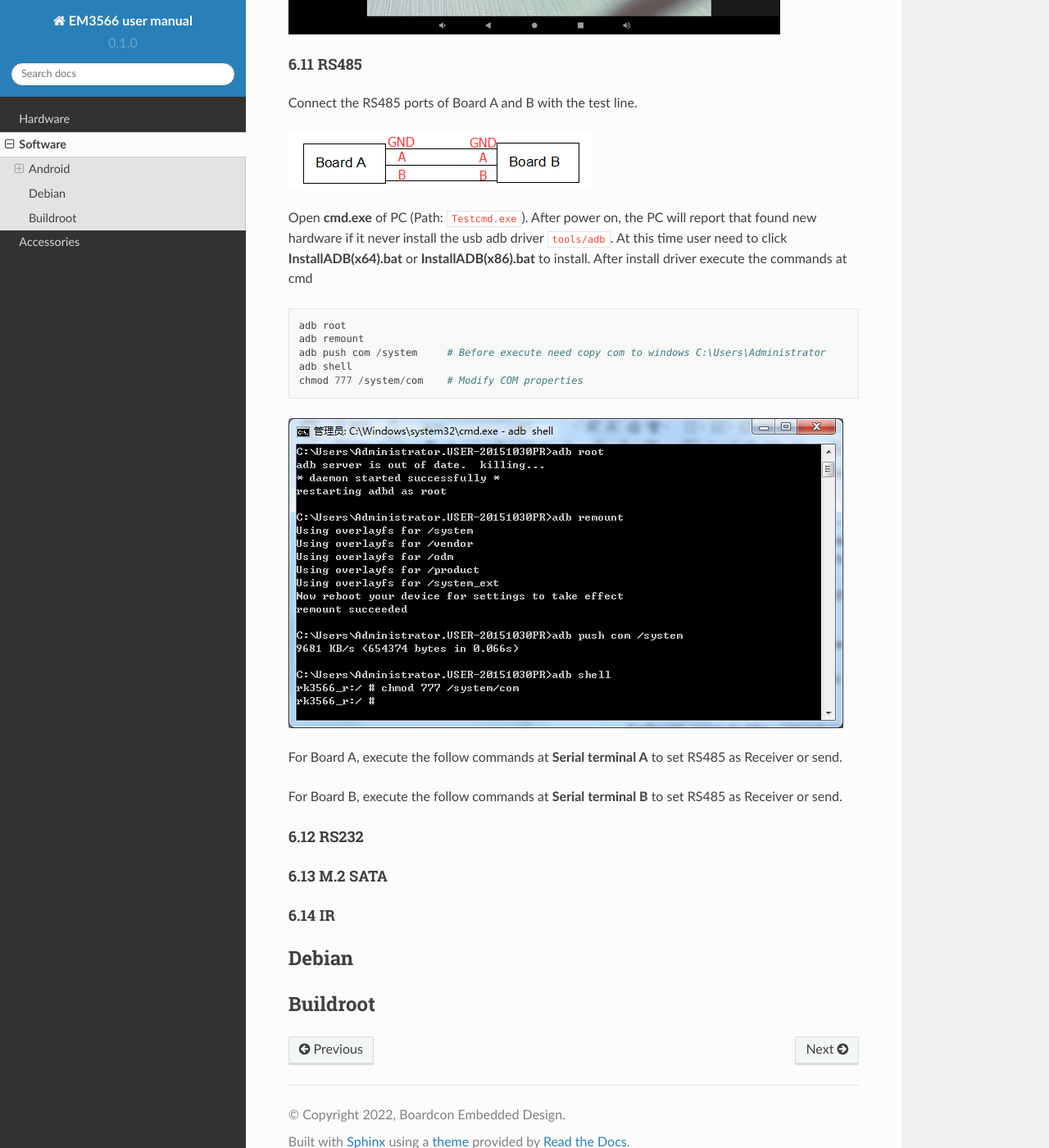
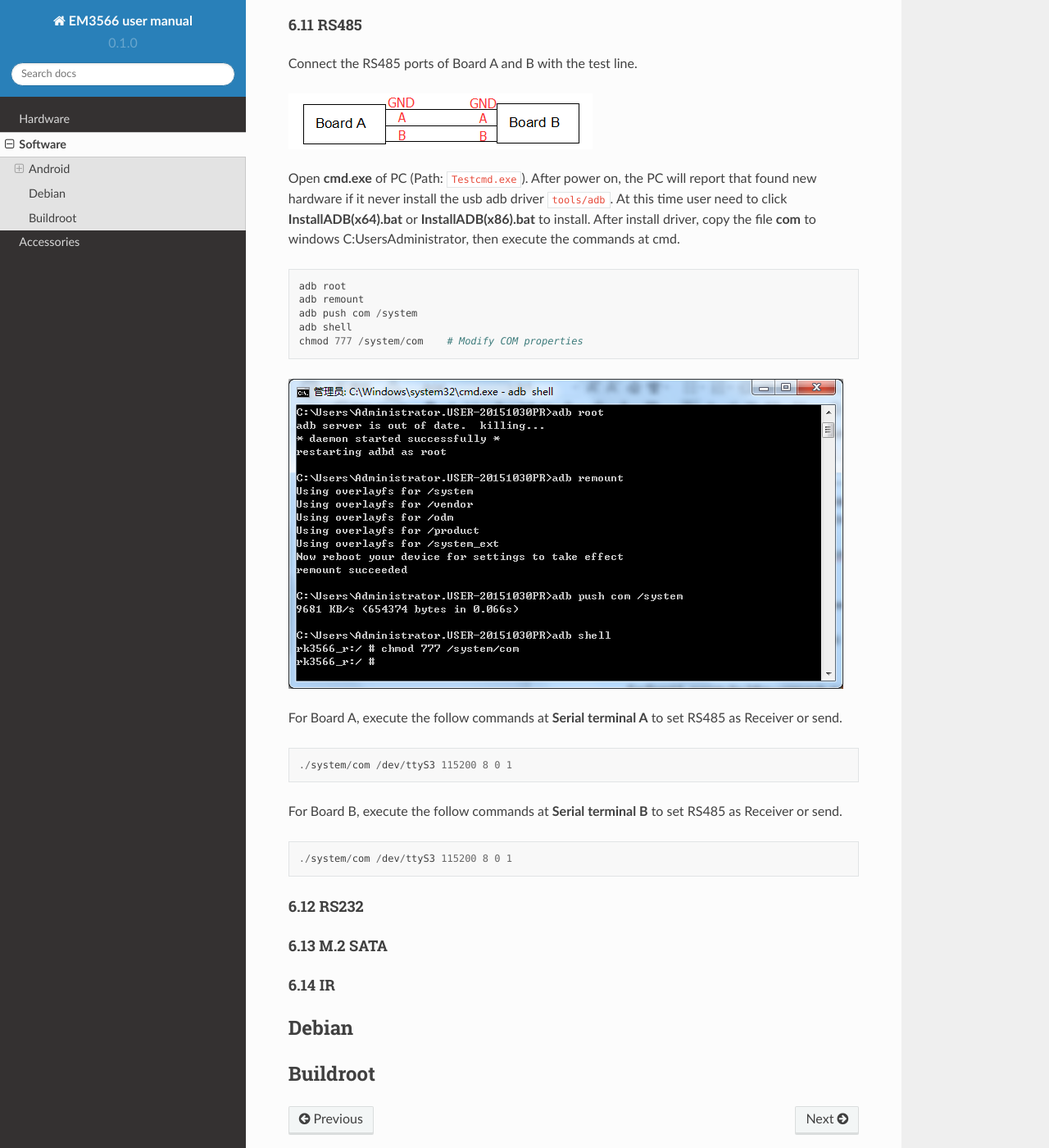
Before and after one commit to boardcon/EM3566, a Sphinx documentation site: the page built from docs/source/software.rst, in a window 1280 px wide and 1400 px high, scrolled down 23604 px. Shown: the whole window at 82% size. Built offline with Sphinx 7.4.7 and the Read the Docs theme 2.0.0, drawn with Linux system fonts in a browser that asks for light colours.

Commit message:
Update software.rst

```diff
--- a/docs/source/software.rst
+++ b/docs/source/software.rst
@@ -375,6 +375,7 @@
 .. figure:: ./image/EM3566_SBC_Android11_figure_42.png
    :alt: Ethernet-2
 .. figure:: ./image/EM3566_SBC_Android11_Browse_site.jpg
+   :align: center
    :alt: Browse_site
 
 6.6 Record
@@ -385,6 +386,7 @@
 .. figure:: ./image/EM3566_SBC_Android11_figure_44.png
    :alt: recorder
 .. figure:: ./image/EM3566_SBC_Android11_record.jpg
+   :align: center
    :alt: start record
 
 After finish recording, click **Stop** and select **Save** to store file.
@@ -453,13 +455,13 @@
    :alt: Connect Board A and B
 
 Open **cmd.exe** of PC (Path: :file:`Test\cmd.exe`). After power on, the PC will report that found new hardware if it never install the usb adb driver :file:`tools/adb`. At this time user need to click **InstallADB(x64).bat** or **InstallADB(x86).bat** to install.
-After install driver execute the commands at cmd
+After install driver, copy the file **com** to windows C:\Users\Administrator, then execute the commands at cmd.
 
 .. code-block::
 
  adb root
  adb remount
- adb push com /system     # Before execute need copy com to windows C:\Users\Administrator
+ adb push com /system
  adb shell
  chmod 777 /system/com    # Modify COM properties
 
@@ -469,11 +471,13 @@
 For Board A, execute the follow commands at **Serial terminal A** to set RS485 as Receiver or send.
 
 .. code-block::
+
  ./system/com /dev/ttyS3 115200 8 0 1
 
 For Board B, execute the follow commands at **Serial terminal B** to set RS485 as Receiver or send.
 
 .. code-block::
+
   ./system/com /dev/ttyS3 115200 8 0 1
 
 6.12 RS232
```
Also changed, not shown: other parts of docs/source/software.rst (+1 -1 lines).
